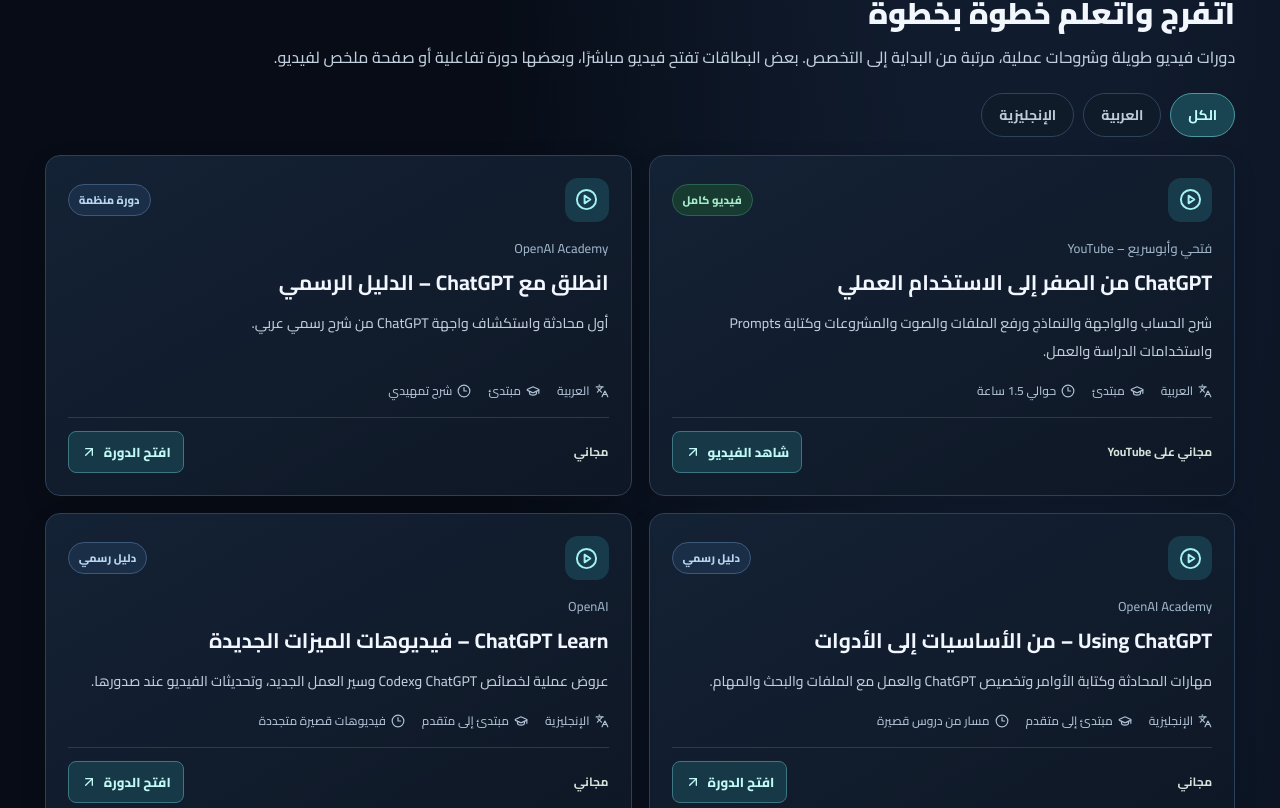
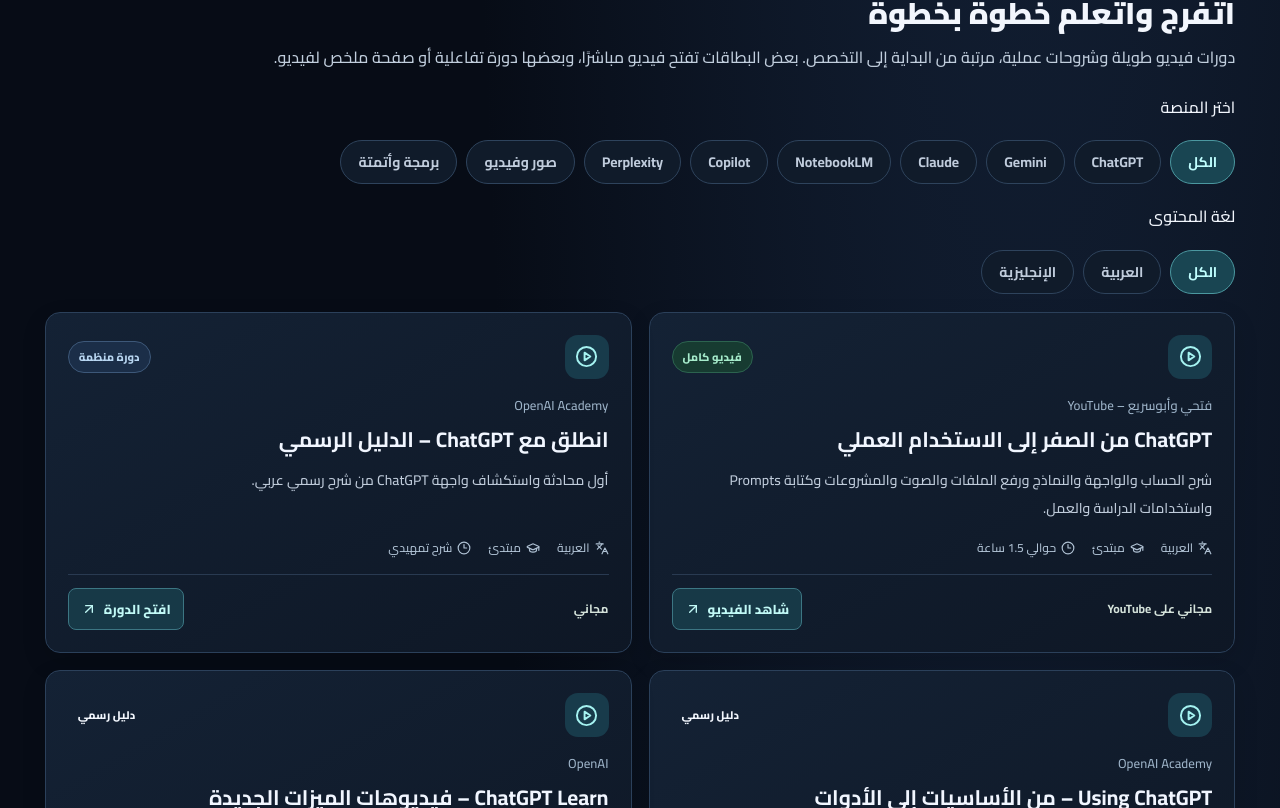
Before and after one commit to ahmedmoh2941/news, a Next.js app: page /courses in a window 1280 px wide. Shown: the part 1252-2060 px from the top of the page. Built offline with nearby package versions, Linux system fonts and the light colour scheme.

Commit message:
Add model and language filters to AI video library

```diff
--- a/app/courses/page.tsx
+++ b/app/courses/page.tsx
@@ -197,7 +197,8 @@ export default function CoursesPage() {
   const [showAll,setShowAll] = useState(false);
   const [onlyFree,setOnlyFree] = useState(false);
   const [videoLanguage,setVideoLanguage] = useState<VideoLanguage>("الكل");
-  const filteredVideoCourses = videoCourses.filter(v => videoLanguage === "الكل" || v.lang === videoLanguage);
+  const [videoTool,setVideoTool] = useState<VideoTool>("الكل");
+  const filteredVideoCourses = videoCourses.filter(v => (videoLanguage === "الكل" || v.lang === videoLanguage) && (videoTool === "الكل" || v.tool === videoTool));
   const filtered = useMemo(() => courses.filter(c => {
     const text = [c.title,c.provider,c.description,c.topic,c.level,c.language].join(" ").toLowerCase();
     return (topic === "الكل" || c.topic === topic) && text.includes(query.toLowerCase()) &&
@@ -209,7 +210,7 @@ export default function CoursesPage() {
     <main className="courses-page" dir="rtl">
       <header className="courses-topbar">
         <a className="courses-brand" href="/"><span><BrainCircuit size={24}/></span><b>AI HUB <small>LEARNING</small></b></a>
-        <nav><a href="/">الرئيسية</a><a href="/models">النماذج والتطبيقات</a><a href="/guide">دليل الاستخدام</a></nav>
+        <nav><a href="/">الرئيسية</a><a href="/models">النماذج والتطبيقات</a><a href="/guide">دليل الاستخدام</a><a href="/lessons">Prompts</a></nav>
         <a className="topbar-back" href="/"><ArrowLeft size={16}/> الرجوع للموقع</a>
       </header>
 
@@ -271,20 +272,27 @@ export default function CoursesPage() {
           <h2>اتفرج واتعلم خطوة بخطوة</h2>
           <p>دورات فيديو طويلة وشروحات عملية، مرتبة من البداية إلى التخصص. بعض البطاقات تفتح فيديو مباشرًا، وبعضها دورة تفاعلية أو صفحة ملخص لفيديو.</p>
         </div>
-        <div className="video-language-tabs">
-          {(["الكل","العربية","الإنجليزية"] as VideoLanguage[]).map(l=><button key={l} onClick={()=>setVideoLanguage(l)} className={videoLanguage===l?"active":""}>{l}</button>)}
+        <div className="video-filter-block">
+          <span>اختر المنصة</span>
+          <div className="video-language-tabs">
+            {(["الكل","ChatGPT","Gemini","Claude","NotebookLM","Copilot","Perplexity","صور وفيديو","برمجة وأتمتة"] as VideoTool[]).map(t=><button key={t} onClick={()=>setVideoTool(t)} className={videoTool===t?"active":""}>{t}</button>)}
+          </div>
+          <span>لغة المحتوى</span>
+          <div className="video-language-tabs">
+            {(["الكل","العربية","الإنجليزية"] as VideoLanguage[]).map(l=><button key={l} onClick={()=>setVideoLanguage(l)} className={videoLanguage===l?"active":""}>{l}</button>)}
+          </div>
         </div>
         <div className="video-course-grid">
           {filteredVideoCourses.map(v=><article className="video-course-card" key={v.id}>
             <div className="video-course-head">
               <span className="video-play-icon"><PlayCircle size={23}/></span>
-              <span className={v.kind==="فيديو كامل"?"video-kind direct":v.kind==="شرح مع ملخص"?"video-kind notes":"video-kind structured"}>{v.kind}</span>
+              <span className={v.kind==="فيديو كامل"?"video-kind direct":v.kind==="شرح مع ملخص"?"video-kind notes":v.kind==="دليل رسمي"?"video-kind official":"video-kind structured"}>{v.kind}</span>
             </div>
             <small className="video-creator">{v.creator}</small>
             <h3>{v.title}</h3>
             <p>{v.description}</p>
             <div className="video-course-meta"><span><Languages size={14}/>{v.lang}</span><span><GraduationCap size={14}/>{v.level}</span><span><Clock3 size={14}/>{v.duration}</span></div>
-            <div className="video-course-bottom"><b>{v.access}</b><a href={v.href} target="_blank" rel="noreferrer">{v.kind==="فيديو كامل"?"شاهد الفيديو":v.kind==="شرح مع ملخص"?"افتح ملخص الفيديو":"افتح الدورة"} <ArrowUpRight size={16}/></a></div>
+            <div className="video-course-bottom"><b>{v.access}</b><a href={v.href} target="_blank" rel="noreferrer">{v.kind==="فيديو كامل"?"شاهد الفيديو":v.kind==="شرح مع ملخص"?"افتح الشرح":v.kind==="دليل رسمي"?"افتح الدليل":"افتح الدورة"} <ArrowUpRight size={16}/></a></div>
           </article>)}
         </div>
         <p className="video-disclaimer">ملحوظة: روابط YouTube مجانية للمشاهدة، أما منصات الكورسات فقد تتيح التسجيل مجانًا مع رسوم لبعض الشهادات أو المزايا. الترجمة التلقائية ليست ترجمة عربية أصلية. راجع تاريخ تحديث كل دورة قبل الاعتماد على شرح خصائص الواجهة.</p>
```
